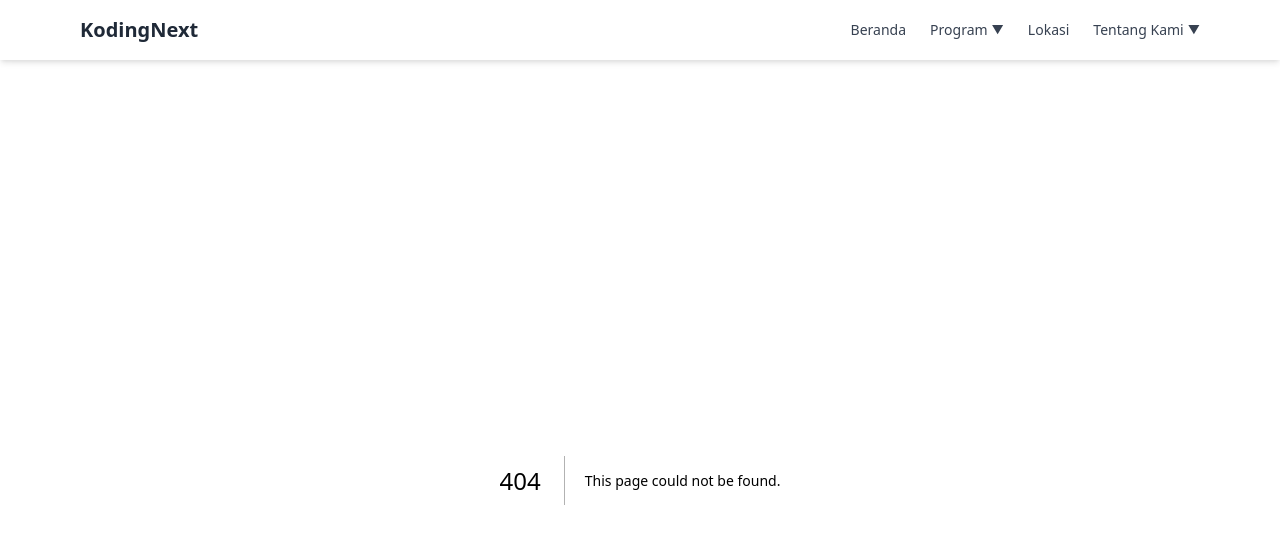
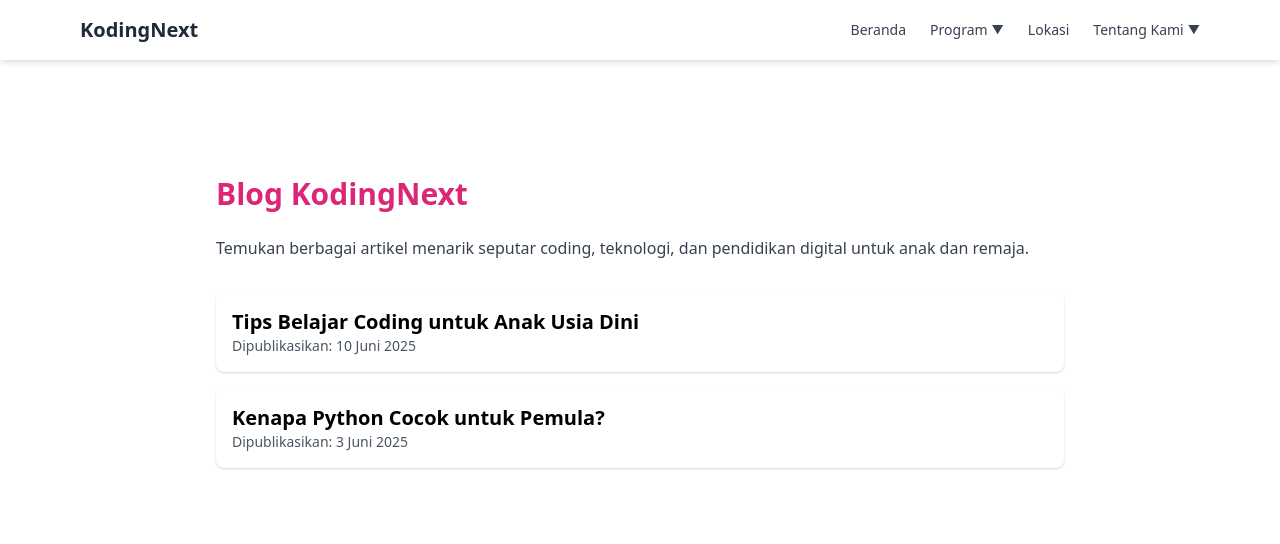
Before and after one commit to ikbaenjino/next, a Next.js app: page /tentang-kami/blog in a window 1280 px wide. Before the commit this address had no page. Shown: the top 544 px of the page. Built offline with nearby package versions, Linux system fonts and the light colour scheme.

Commit message:
Create page.jsx

```diff
--- /dev/null
+++ b/app/tentang-kami/blog/page.jsx
@@ -0,0 +1,27 @@
+export const metadata = {
+    title: "Blog - KodingNext",
+    description: "Artikel dan informasi seputar coding untuk anak & remaja.",
+  };
+
+  export default function BlogPage() {
+    return (
+      <main className="max-w-4xl mx-auto px-6 pt-24 pb-16">
+        <h1 className="text-3xl font-bold mb-6 text-pink-600">Blog KodingNext</h1>
+        <p className="text-gray-700 mb-8">
+          Temukan berbagai artikel menarik seputar coding, teknologi, dan pendidikan digital untuk anak dan remaja.
+        </p>
+
+        {/* Placeholder untuk daftar artikel */}
+        <ul className="space-y-4">
+          <li className="p-4 bg-white rounded-lg shadow">
+            <h2 className="text-xl font-semibold">Tips Belajar Coding untuk Anak Usia Dini</h2>
+            <p className="text-sm text-gray-600">Dipublikasikan: 10 Juni 2025</p>
+          </li>
+          <li className="p-4 bg-white rounded-lg shadow">
+            <h2 className="text-xl font-semibold">Kenapa Python Cocok untuk Pemula?</h2>
+            <p className="text-sm text-gray-600">Dipublikasikan: 3 Juni 2025</p>
+          </li>
+        </ul>
+      </main>
+    );
+  }
```
